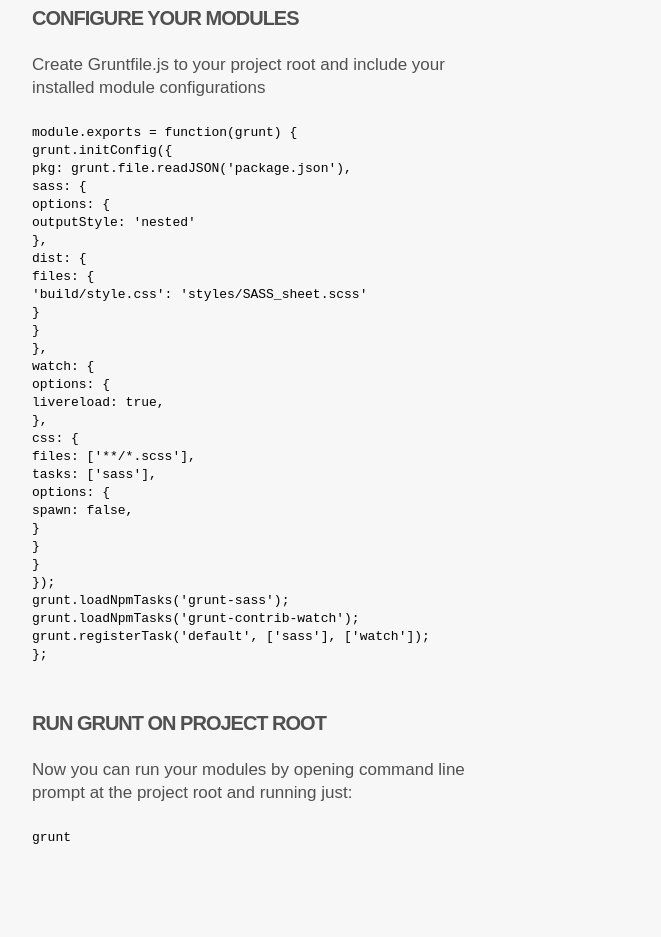
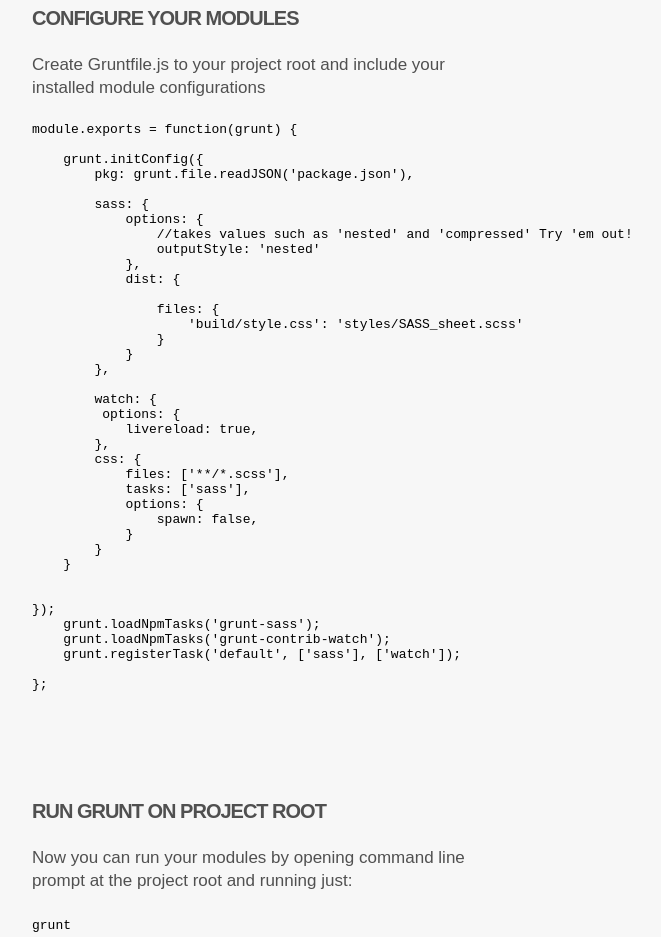
Before and after one commit to KimmoCommit/installing-nodejs, a website: page index.html in a window 1280 px wide. Shown: the part 1440-2377 px from the top of the page, without its empty margins (383-1044 px from the left). Drawn offline with Linux system fonts and the light colour scheme; a web font is replaced by a local one.

Commit message:
switched the large code block to be inside pre-tag..

```diff
--- a/index.html
+++ b/index.html
@@ -90,40 +90,48 @@
 						<h2>Configure your modules</h2>
 						<p>Create Gruntfile.js to your project root and include your installed module configurations</p>
 						<div class="code-container">
-							<code>module.exports = function(grunt) {</code>
-							<code>grunt.initConfig({</code>
-							<code>pkg: grunt.file.readJSON('package.json'),</code>
-							<code>sass: {</code>
-							<code>options: {</code>
-							<code>outputStyle: 'nested'</code>
-							<code>},</code>
-							<code>dist: {</code>
-							<code>files: {</code>
-							<code>'build/style.css': 'styles/SASS_sheet.scss'</code>
-							<code>}</code>
-							<code>}</code>
-							<code>},</code>
-							<code>watch: {</code>
-							<code>options: {</code>
-							<code>livereload: true,</code>
-							<code>},</code>
-							<code>css: {</code>
-							<code>files: ['**/*.scss'],</code>
-							<code>tasks: ['sass'],</code>
-							<code>options: {</code>
-							<code>spawn: false,</code>
+						<pre>
+module.exports = function(grunt) {
 
-							<code>	}</code>
-							<code>}</code>
-							<code>}</code>
+    grunt.initConfig({
+        pkg: grunt.file.readJSON('package.json'),
+
+        sass: {
+            options: {
+                //takes values such as 'nested' and 'compressed' Try 'em out!
+                outputStyle: 'nested'
+            },
+            dist: {
+
+                files: {
+                    'build/style.css': 'styles/SASS_sheet.scss'
+                }
+            }
+        },
+
+        watch: {
+         options: {
+            livereload: true,
+        },
+        css: {
+            files: ['**/*.scss'],
+            tasks: ['sass'],
+            options: {
+                spawn: false,
+            }
+        }
+    }
 
 
-							<code>});</code>
-							<code>grunt.loadNpmTasks('grunt-sass');</code>
-							<code>grunt.loadNpmTasks('grunt-contrib-watch');</code>
-							<code>grunt.registerTask('default', ['sass'], ['watch']);</code>
+});
+    grunt.loadNpmTasks('grunt-sass');
+    grunt.loadNpmTasks('grunt-contrib-watch');
+    grunt.registerTask('default', ['sass'], ['watch']);
 
-							<code>};</code>
+};
+
+
+						</pre>
 						</div>
 
 
```
